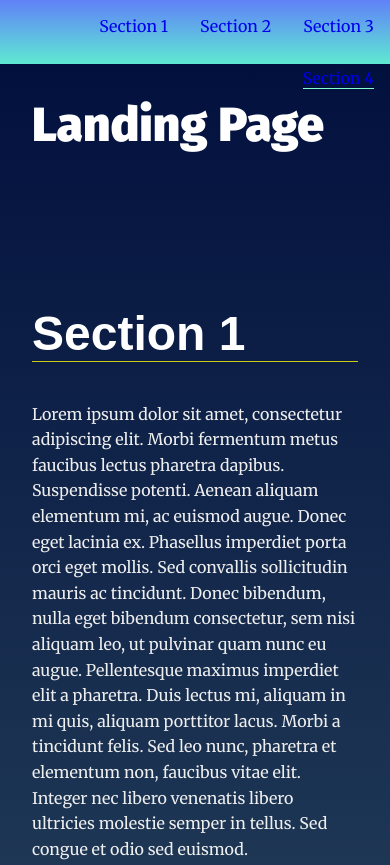
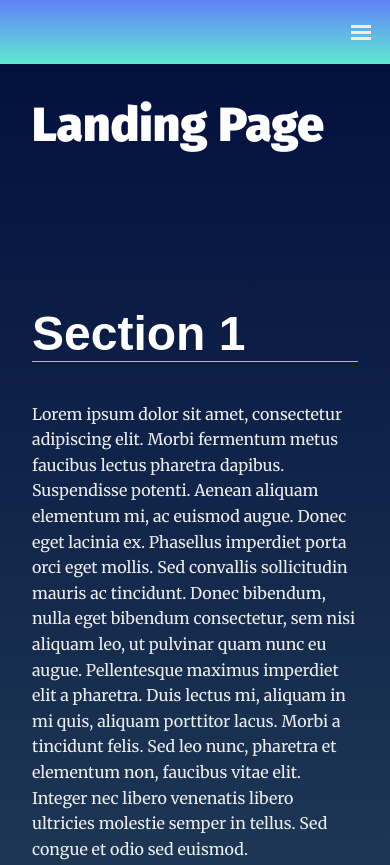
Before and after one commit to SamyNassar/Web-Development-Professional, a plain HTML site: page landing-page/index.html in a window 390 px wide. Shown: the top 865 px of the page. Drawn offline with Linux system fonts and the light colour scheme.

Commit message:
Build a Responsive Navbar

```diff
--- a/landing-page/css/styles.css
+++ b/landing-page/css/styles.css
@@ -67,17 +67,14 @@ section {
 .navbar__menu{
     width: 100%;
     height: 4em;
-    background: rgb(136,203,171);
     background: linear-gradient(0deg, rgb(95, 233, 210) 0%, rgb(96, 129, 248));
+    display: flex;
+    justify-content: flex-end;
+    align-items: center;
+
 
 }
 
-.navbar__menu ul {
-    padding-left: 0;
-    margin: 0;
-    text-align: right;
-
-}
 
 .navbar__menu li {
     display: inline-block;
@@ -109,6 +106,49 @@ section {
 .active-anchor{
     border-bottom: 1px solid aquamarine;
 }
+
+.burger{
+    cursor: pointer;
+    display: none;
+}
+.line{
+    width: 20px;
+    height: 3px;
+    background-color: blanchedalmond;
+    margin: 3px;
+}
+
+
+
+@media screen and (max-width: 768px){
+    .nav-list{
+        display: flex;
+        width: 100%;
+        margin: 0;
+        background-color: rgb(120, 71, 255);
+        flex-direction: column;
+        justify-content: center;
+        align-items: center;
+        position: absolute;
+        top: 4em;
+        z-index: -1;
+        transition: transform ease-in 0.5s;
+    }
+    .burger{
+        display: block;
+        margin: 1em;
+    }
+    .navbar__menu li a{
+        color: black;
+    }
+
+
+
+}
+.passive-menu{
+    transform: translateY(-100%);
+}
+
 
 /* Header Styles */
 .page__header {
--- a/landing-page/index.html
+++ b/landing-page/index.html
@@ -15,9 +15,13 @@
     <header class="page__header">
       <nav class="navbar__menu">
         <!-- Navigation starts as empty UL that will be populated with JS -->
-        <ul id="navbar__list">
+        <ul id="navbar__list" class="nav-list passive-menu"></ul>
 
-        </ul>
+        <div class="burger">
+          <div class="line"></div>
+          <div class="line"></div>
+          <div class="line"></div>
+        </div>
       </nav>
     </header>
     <main>
--- a/landing-page/js/app.js
+++ b/landing-page/js/app.js
@@ -106,6 +106,14 @@ function removeActiveFromAnchor(id){
     }
 }
 
+function initNavMenu(){
+    const navMenu = document.querySelector('.burger');
+    const nav = document.querySelector('.nav-list');
+    navMenu.addEventListener('click', () => {
+        nav.classList.toggle("passive-menu");
+    });
+}
+
 
 /**
  * End Helper Functions
@@ -123,6 +131,9 @@ landingContainer.forEach((item, index) => {
 sections.forEach((section) => {
     observer.observe(section);
 })
+
+// Initialize Navbar Menu.
+initNavMenu();
 
 
 /**
```
